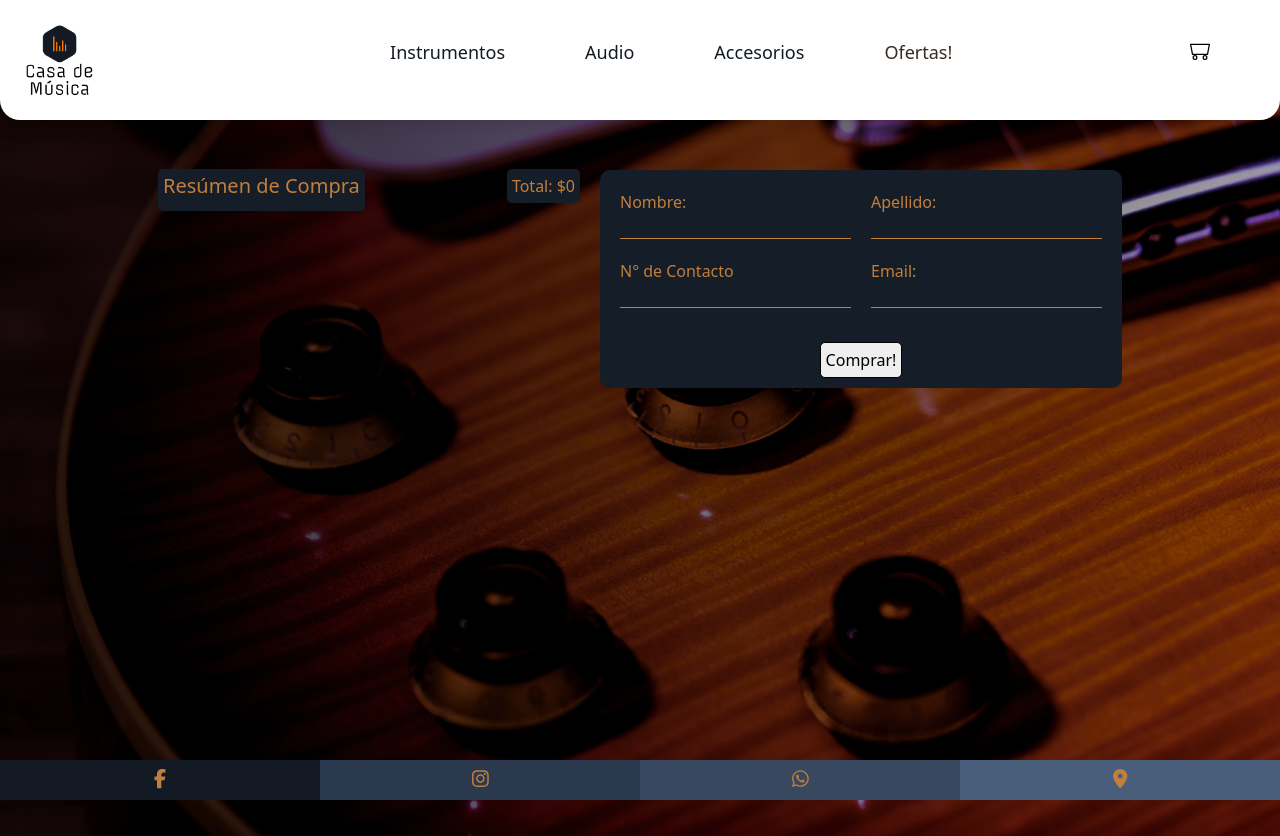
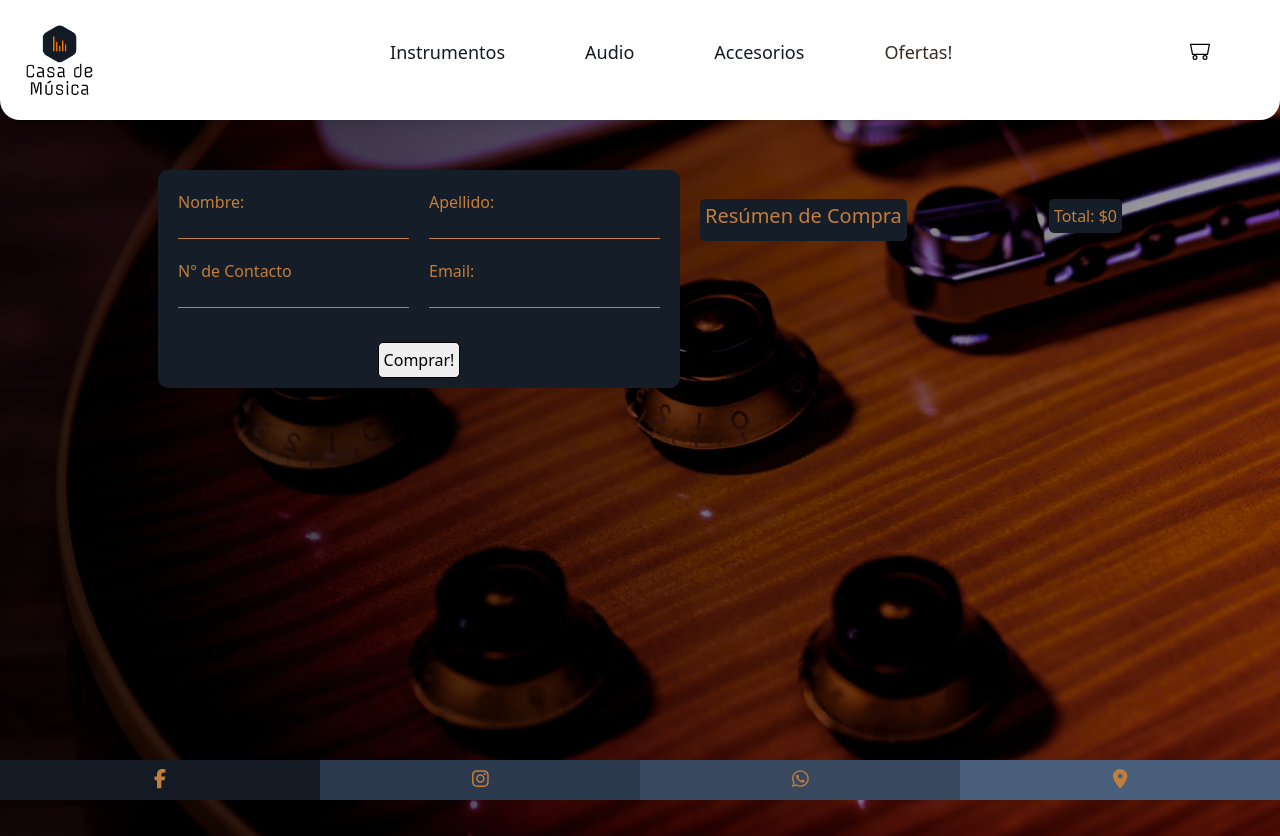
Before and after one commit to FacuM87/CasaDeMusica-React, a React (Create React App) app: page /checkout in a window 1280 px wide. Built offline with nearby package versions, Linux system fonts and the light colour scheme.

Commit message:
mejoras estéticas en Checkout

```diff
--- a/src/components/Checkout/Checkout.css
+++ b/src/components/Checkout/Checkout.css
@@ -16,6 +16,7 @@
     display: flex;
     justify-content: space-between;
     gap: 10px;
+    margin-top: 60px;
 }
 
 .resumenPort h5{
--- a/src/components/Checkout/Checkout.jsx
+++ b/src/components/Checkout/Checkout.jsx
@@ -60,13 +60,6 @@ const Checkout = () => {
 
   return (
     <main className="checkoutContainer">
-        <section className="resumen">
-            <div className="resumenPort">
-                <h5>Resúmen de Compra</h5>
-                <p>Total: ${total()}</p>
-            </div>
-            {carrito.map((item) => <CheckoutItems key={item.id} {...item}/>)}
-        </section>
         <section>
             <form className="form" onSubmit={handleSubmit(ordenDeCompra)}>
                 <label>Nombre:
@@ -84,6 +77,13 @@ const Checkout = () => {
                 <button type="submit" className="mt-4" >Comprar!</button>
             </form>
         </section>
+        <section className="resumen">
+            <div className="resumenPort">
+                <h5>Resúmen de Compra</h5>
+                <p>Total: ${total()}</p>
+            </div>
+            {carrito.map((item) => <CheckoutItems key={item.id} {...item}/>)}
+        </section>
     </main>
   )
 }
--- a/src/components/Checkout/CheckoutItems/CheckoutItems.css
+++ b/src/components/Checkout/CheckoutItems/CheckoutItems.css
@@ -3,4 +3,13 @@
     display: flex;
     justify-content: space-between;
     width: inherit;
+    border-radius: 10px;
+    background-color: rgba(255, 255, 255, 0.534);
+    color: #151d29;
+    padding: 0 5px;
+    margin: 5px;
 }
+
+.resumenInfo p{
+    margin: 0;
+}
```
